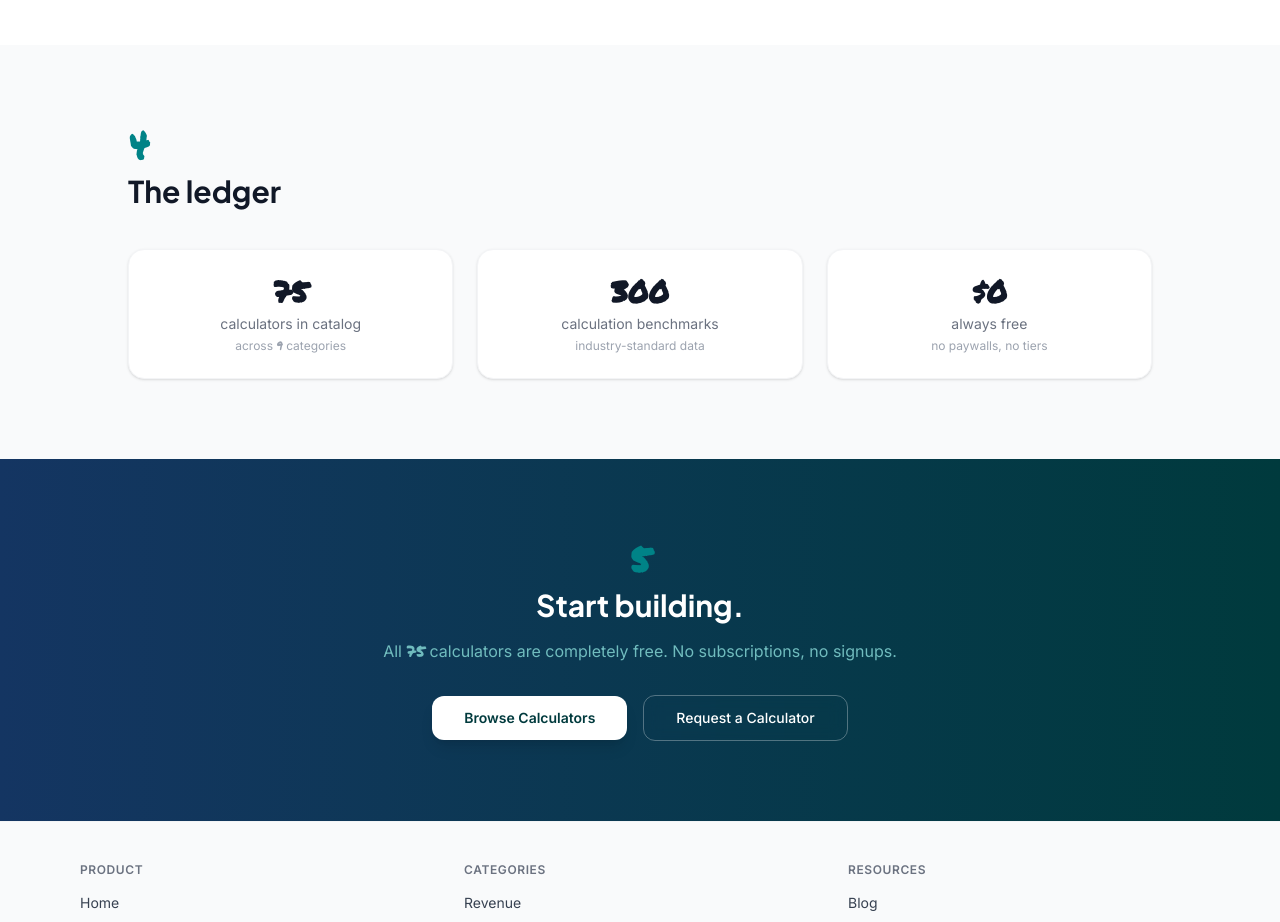
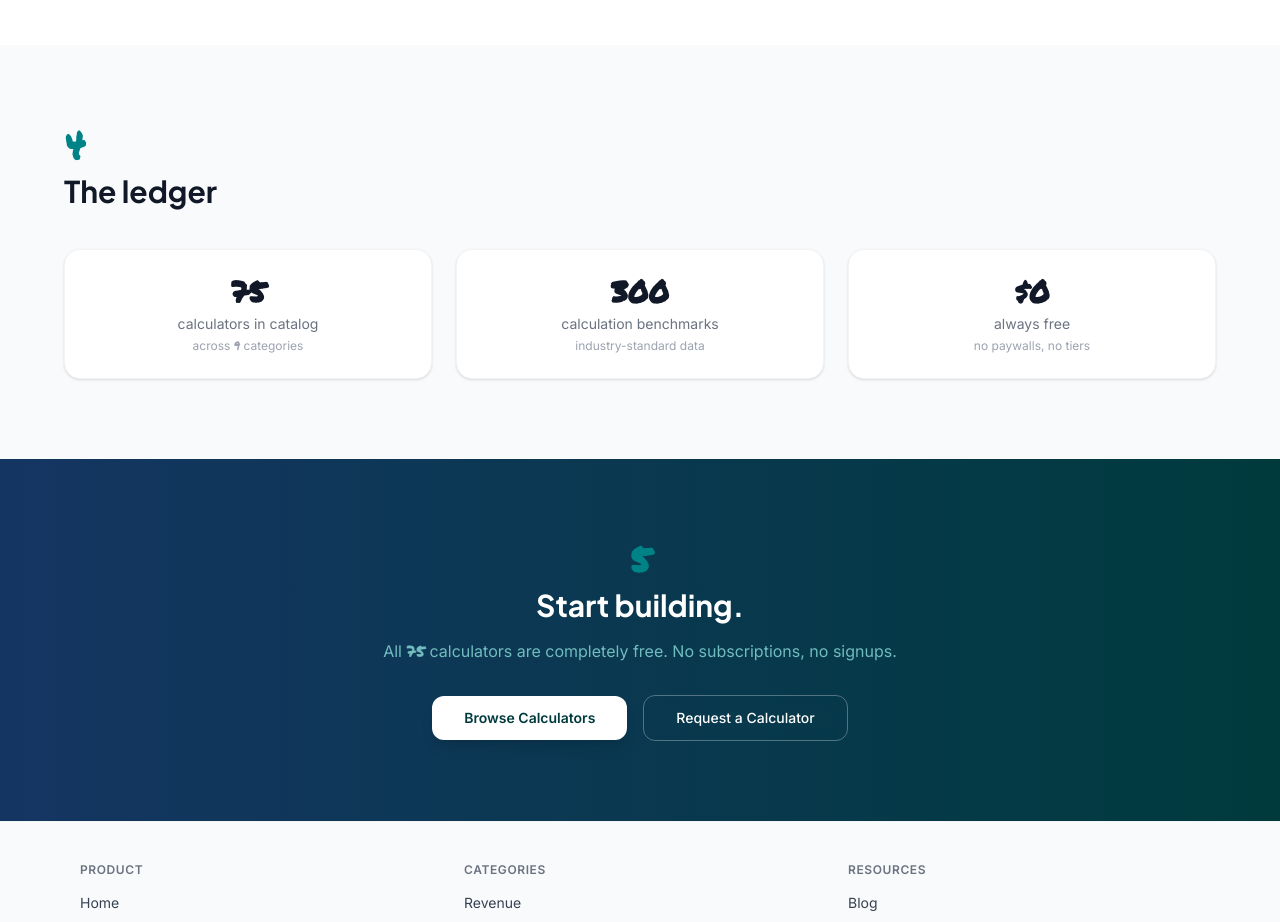
Before and after one commit to ng258srt8p-ship-it/saastainednumbers, a Next.js app: page / in a window 1280 px wide. Shown: the part 3220-4142 px from the top of the page. Built offline with nearby package versions, Linux system fonts and the light colour scheme; no server answers.

Commit message:
widen by-the-numbers section to match categories layout

```diff
--- a/app/page.tsx
+++ b/app/page.tsx
@@ -208,12 +208,12 @@
 
       {/* § 04 · BY THE NUMBERS */}
       <section className="bg-gray-50 px-4 py-20">
-        <div className="mx-auto max-w-5xl">
+        <div className="mx-auto max-w-6xl">
           <SectionLabel num={4} />
           <h2 className="font-heading mt-2 text-3xl font-bold text-gray-900">
             The ledger
           </h2>
-          <div className="mt-10 grid gap-6 sm:grid-cols-3">
+          <div className="mt-10 grid gap-6 sm:grid-cols-2 lg:grid-cols-3">
             <div className="rounded-2xl border border-gray-100 bg-white p-6 shadow-sm text-center">
               <p className="font-numbers text-3xl font-bold text-gray-900">{totalCount}</p>
               <p className="mt-1 text-sm text-gray-500">calculators in catalog</p>
```
